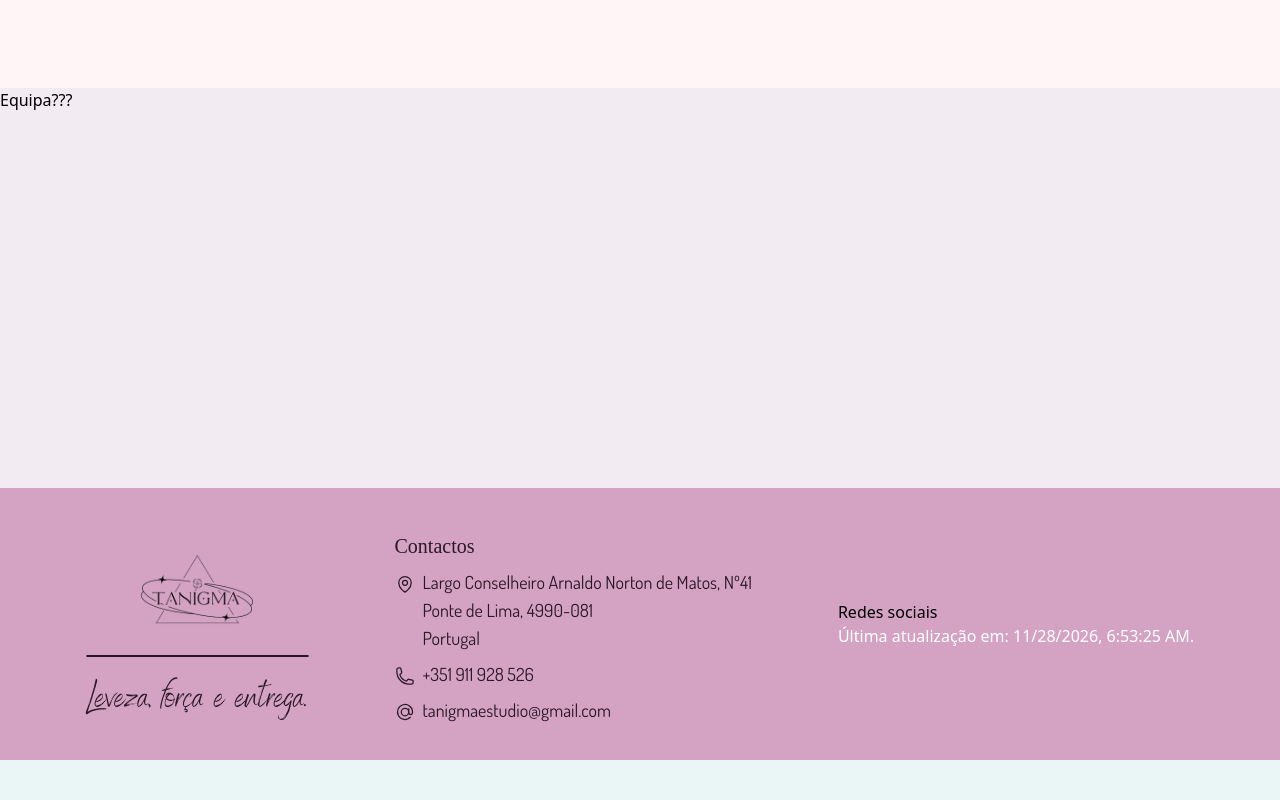
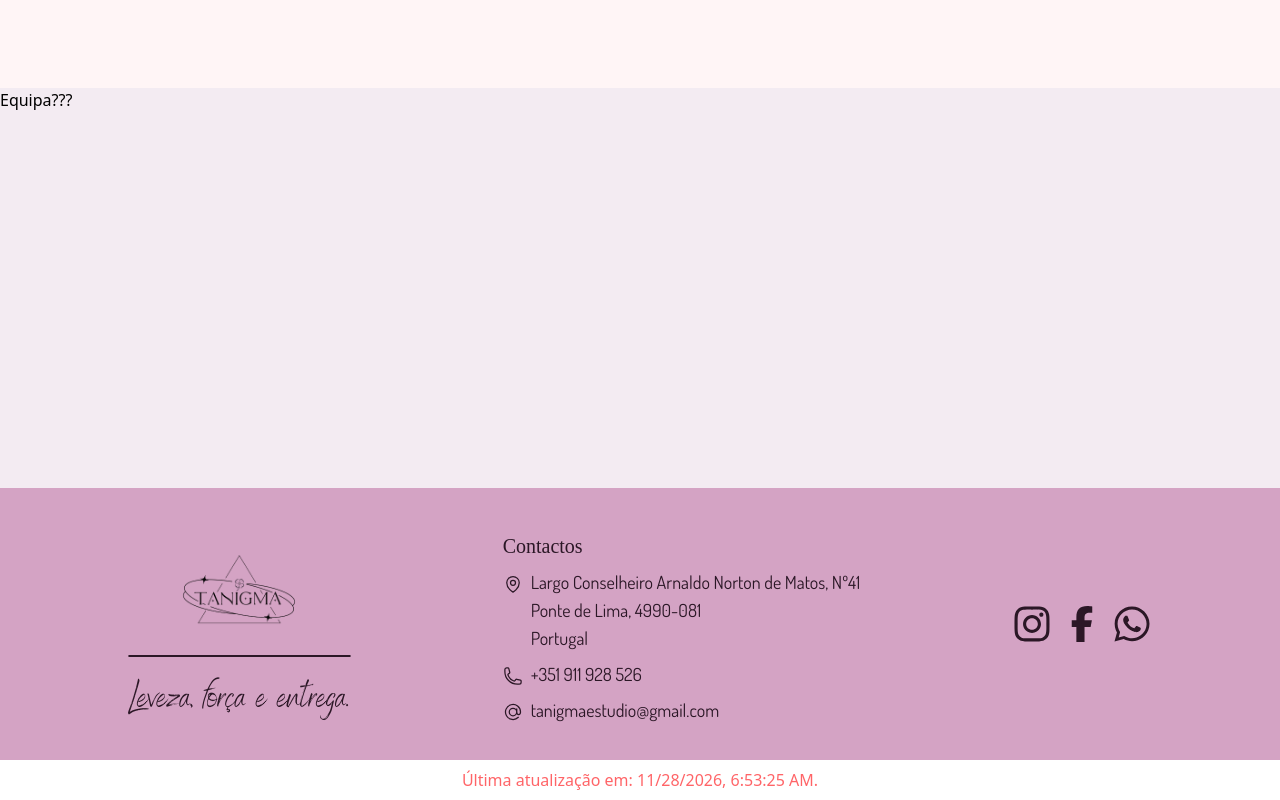
Before and after one commit to ReklyOrg/tanigma, a React (Vite) app: page / in a window 1280 px wide. Shown: the part 1912-2712 px from the top of the page. Before the commit the page ends 2672 px from the top, so only its background shows below. Built offline with nearby package versions, Linux system fonts and the light colour scheme; a web font is replaced by a local one.

Commit message:
feat(footer): add footer

```diff
--- a/package.json
+++ b/package.json
@@ -3,7 +3,7 @@
   "private": true,
   "version": "1.0.0",
   "type": "module",
-  "packageManager": "pnpm@10.27.0",
+  "packageManager": "pnpm@10.28.0",
   "scripts": {
     "dev": "vite",
     "build": "tsc -b && vite build",
@@ -18,6 +18,7 @@
     "@tailwindcss/vite": "^4.1.18",
     "react": "^19.2.0",
     "react-dom": "^19.2.0",
+    "react-icons": "^5.5.0",
     "tailwind-merge": "^3.4.0",
     "tailwindcss": "^4.1.18"
   },
--- a/src/App.tsx
+++ b/src/App.tsx
@@ -1,16 +1,23 @@
+import { useMemo } from 'react';
+
 import Footer from '@/components/footer';
 import Header from '@/components/header';
-import HeroSectionVariant from '@/components/hero-section-variant';
+import HeroSection from '@/components/hero-section';
 
-// import HeroSection from '@/components/hero-section';
+const App = () => {
+  const buildDate = useMemo(() => {
+    try {
+      return new Date(APP_VERSION_DATE).toLocaleString();
+    } catch {
+      return '';
+    }
+  }, []);
 
-const App = () => (
+  return (
     <section className=''>
-    {/* <section className='bg-tanigma-blush'> */}
       <Header />
 
-    {/* <HeroSection /> */}
-    <HeroSectionVariant />
+      <HeroSection />
 
       <div className='h-100 bg-tanigma-bg-soft'>Descrição sobre o estúdio</div>
       <div className='h-100 bg-white'>Aulas e/ou atividades</div>
@@ -18,7 +25,11 @@ const App = () => (
       <div className='h-100 bg-tanigma-bg-section'>Equipa???</div>
 
       <Footer />
+
+      {/* TODO: remove */}
+      <p className='text-red-400 bg-white text-center py-2'>Última atualização em: {buildDate}.</p>
     </section>
   );
+};
 
 export default App;
--- a/src/components/footer.tsx
+++ b/src/components/footer.tsx
@@ -1,22 +1,13 @@
-import { useMemo } from 'react';
+import { FaFacebookF, FaInstagram, FaWhatsapp } from 'react-icons/fa6';
 
 import logo from '@/assets/black-logo.png';
 import AtIcon from '@/icons/at-icon';
 import LocationIcon from '@/icons/location-icon';
 import PhoneIcon from '@/icons/phone-icon';
 
-const Footer = () => {
-  const buildDate = useMemo(() => {
-    try {
-      return new Date(APP_VERSION_DATE).toLocaleString();
-    } catch {
-      return '';
-    }
-  }, []);
-
-  return (
+const Footer = () => (
   <div className='bg-tanigma-secondary min-h-60 h-full py-5 flex justify-center items-center'>
-      <div className='flex flex-col lg:flex-row justify-evenly items-center gap-4 p-4 w-full max-w-7xl'>
+    <div className='flex flex-col lg:flex-row justify-evenly items-center gap-10 p-4 w-full max-w-7xl'>
       {/* Logo */}
       <div className='flex flex-col items-center'>
         <img
@@ -57,7 +48,7 @@ const Footer = () => {
             <AtIcon className='text-tanigma-on-secondary mt-1.5' />
 
             <a
-                className='font-tanigma-text text-lg text-tanigma-on-secondary'
+              className='font-tanigma-text text-lg text-tanigma-on-secondary hover:text-tanigma-secondary-hover'
               href='mailto:tanigmaestudio@gmail.com'
             >
               tanigmaestudio@gmail.com
@@ -67,13 +58,42 @@ const Footer = () => {
       </div>
 
       {/* Social media */}
-        <div>
-          Redes sociais
-          <p className='text-white'>Última atualização em: {buildDate}.</p>
+      <div className='flex flex-row gap-3 items-center'>
+        <a
+          href='https://www.instagram.com/tanigma.pt/'
+          rel='noreferrer'
+          target='_blank'
+        >
+          <FaInstagram
+            className='text-tanigma-on-secondary hover:text-tanigma-secondary-hover'
+            size={40}
+          />
+        </a>
+
+        <a
+          href='https://www.facebook.com/people/Tanigma/61579996661177/'
+          rel='noreferrer'
+          target='_blank'
+        >
+          <FaFacebookF
+            className='text-tanigma-on-secondary hover:text-tanigma-secondary-hover'
+            size={36}
+          />
+        </a>
+
+        <a
+          href='https://wa.me/351911928526'
+          rel='noreferrer'
+          target='_blank'
+        >
+          <FaWhatsapp
+            className='text-tanigma-on-secondary hover:text-tanigma-secondary-hover'
+            size={40}
+          />
+        </a>
       </div>
     </div>
   </div>
 );
-};
 
 export default Footer;
--- /dev/null
+++ b/src/components/hero-section-old.tsx
@@ -0,0 +1,40 @@
+import aerialYogaMobile from '@/assets/aerial-yoga-mobile.png';
+import aerialYoga from '@/assets/aerial-yoga.png';
+import ScheduleClassButton from '@/components/schedule-class-button';
+
+const HeroSectionOld = () => (
+  <div
+    // 100vh - header height
+    className='h-[calc(100vh-240px)] max-lg:min-h-250 w-full'
+  >
+    <div className='relative min-h-full w-full'>
+      <div>
+        {/* Larger screens */}
+        <img
+          alt='mulher praticando aerial yoga'
+          className='max-lg:hidden absolute h-full w-full object-cover object-right overflow-hidden mask-b-from-50% mask-b-to-100% mask-t-from-90% mask-t-to-100% z-0'
+          src={aerialYoga}
+        />
+
+        {/* Small screens */}
+        <img
+          alt='mulher praticando aerial yoga'
+          className='lg:hidden absolute h-full w-full object-cover object-center overflow-hidden mask-b-from-50% mask-b-to-100% mask-t-from-90% mask-t-to-100% z-0'
+          src={aerialYogaMobile}
+        />
+      </div>
+
+      <div className='absolute top-1/5 sm:top-3/8 left-0 lg:left-[1vw] xl:left-[10vw] p-10 pt-20'>
+        <div className='flex flex-col gap-14 items-center'>
+          <h1 className='max-w-5xl font-tanigma-variation font-bold text-5xl md:text-7xl lg:text-9xl text-tanigma-primary text-center drop-shadow-md'>
+            Encontra o teu equilíbrio e voa com leveza
+          </h1>
+
+          <ScheduleClassButton />
+        </div>
+      </div>
+    </div>
+  </div>
+);
+
+export default HeroSectionOld;
--- a/src/components/hero-section-variant.tsx
+++ /dev/null
@@ -1,25 +0,0 @@
-import aerialYoga from '@/assets/close-fabrics.jpeg';
-import ScheduleClassButton from '@/components/schedule-class-button';
-
-const HeroSectionVariant = () => (
-  <div className='h-[calc(100vh-168px)] lg:h-[calc(100vh-240px)] w-full'>
-    <div
-      className='absolute inset-0 bg-no-repeat bg-cover overflow-hidden bg-center z-0 mask-b-from-50% mask-b-to-100%  max-lg:mask-t-from-70% max-lg:mask-t-to-100%'
-      style={{
-        backgroundImage: `url(${aerialYoga})`,
-      }}
-    />
-
-    <div className='absolute top-6/10 lg:top-1/2 left-1/2 -translate-1/2'>
-      <div className='flex flex-col gap-14 items-center'>
-        <h1 className='w-screen m-0 lg:max-w-5xl font-tanigma-variation font-bold text-5xl md:text-7xl lg:text-9xl text-tanigma-bg-card text-center drop-shadow-sm'>
-          Encontra o teu equilíbrio e voa com leveza
-        </h1>
-
-        <ScheduleClassButton />
-      </div>
-    </div>
-  </div>
-);
-
-export default HeroSectionVariant;
--- a/src/components/hero-section.tsx
+++ b/src/components/hero-section.tsx
@@ -1,32 +1,18 @@
-import aerialYogaMobile from '@/assets/aerial-yoga-mobile.png';
-import aerialYoga from '@/assets/aerial-yoga.png';
+import aerialYoga from '@/assets/close-fabrics.jpeg';
 import ScheduleClassButton from '@/components/schedule-class-button';
 
 const HeroSection = () => (
+  <div className='h-[calc(100vh-168px)] lg:h-[calc(100vh-240px)] w-full'>
     <div
-    // 100vh - header height
-    className='h-[calc(100vh-240px)] max-lg:min-h-250 w-full'
-  >
-    <div className='relative min-h-full w-full'>
-      <div>
-        {/* Larger screens */}
-        <img
-          alt='mulher praticando aerial yoga'
-          className='max-lg:hidden absolute h-full w-full object-cover object-right overflow-hidden mask-b-from-50% mask-b-to-100% mask-t-from-90% mask-t-to-100% z-0'
-          src={aerialYoga}
+      className='absolute inset-0 bg-no-repeat bg-cover overflow-hidden bg-center z-0 mask-b-from-50% mask-b-to-100%  max-lg:mask-t-from-70% max-lg:mask-t-to-100%'
+      style={{
+        backgroundImage: `url(${aerialYoga})`,
+      }}
     />
 
-        {/* Small screens */}
-        <img
-          alt='mulher praticando aerial yoga'
-          className='lg:hidden absolute h-full w-full object-cover object-center overflow-hidden mask-b-from-50% mask-b-to-100% mask-t-from-90% mask-t-to-100% z-0'
-          src={aerialYogaMobile}
-        />
-      </div>
-
-      <div className='absolute top-1/5 sm:top-3/8 left-0 lg:left-[1vw] xl:left-[10vw] p-10 pt-20'>
+    <div className='absolute top-6/10 lg:top-1/2 left-1/2 -translate-1/2'>
       <div className='flex flex-col gap-14 items-center'>
-          <h1 className='max-w-5xl font-tanigma-variation font-bold text-5xl md:text-7xl lg:text-9xl text-tanigma-primary text-center drop-shadow-md'>
+        <h1 className='w-screen m-0 lg:max-w-5xl font-tanigma-variation font-bold text-5xl md:text-7xl lg:text-9xl text-tanigma-bg-card text-center drop-shadow-sm'>
           Encontra o teu equilíbrio e voa com leveza
         </h1>
 
@@ -34,7 +20,6 @@ const HeroSection = () => (
       </div>
     </div>
   </div>
-  </div>
 );
 
 export default HeroSection;
--- a/src/components/test.tsx
+++ /dev/null
@@ -1,22 +0,0 @@
-const SVGComponent = () => (
-  <svg
-    viewBox='0 0 600 60'
-    xmlns='http://www.w3.org/2000/svg'
-  >
-    <path
-      d='M10 30 C 120 10, 240 50, 360 30, 480 10, 590 30'
-      fill='none'
-      stroke='#eb8db5'
-      strokeLinecap='round'
-      strokeWidth={4}
-    />
-    <path
-      d='M10 36 C 120 16, 240 56, 360 36, 480 16, 590 36'
-      fill='none'
-      stroke='#83c0c1'
-      strokeLinecap='round'
-      strokeWidth={3}
-    />
-  </svg>
-);
-export default SVGComponent;
```
Also changed, not shown: 1 other file (tests, documents, lock files or other folders). Lines whose indentation alone changed are shown as unchanged.
